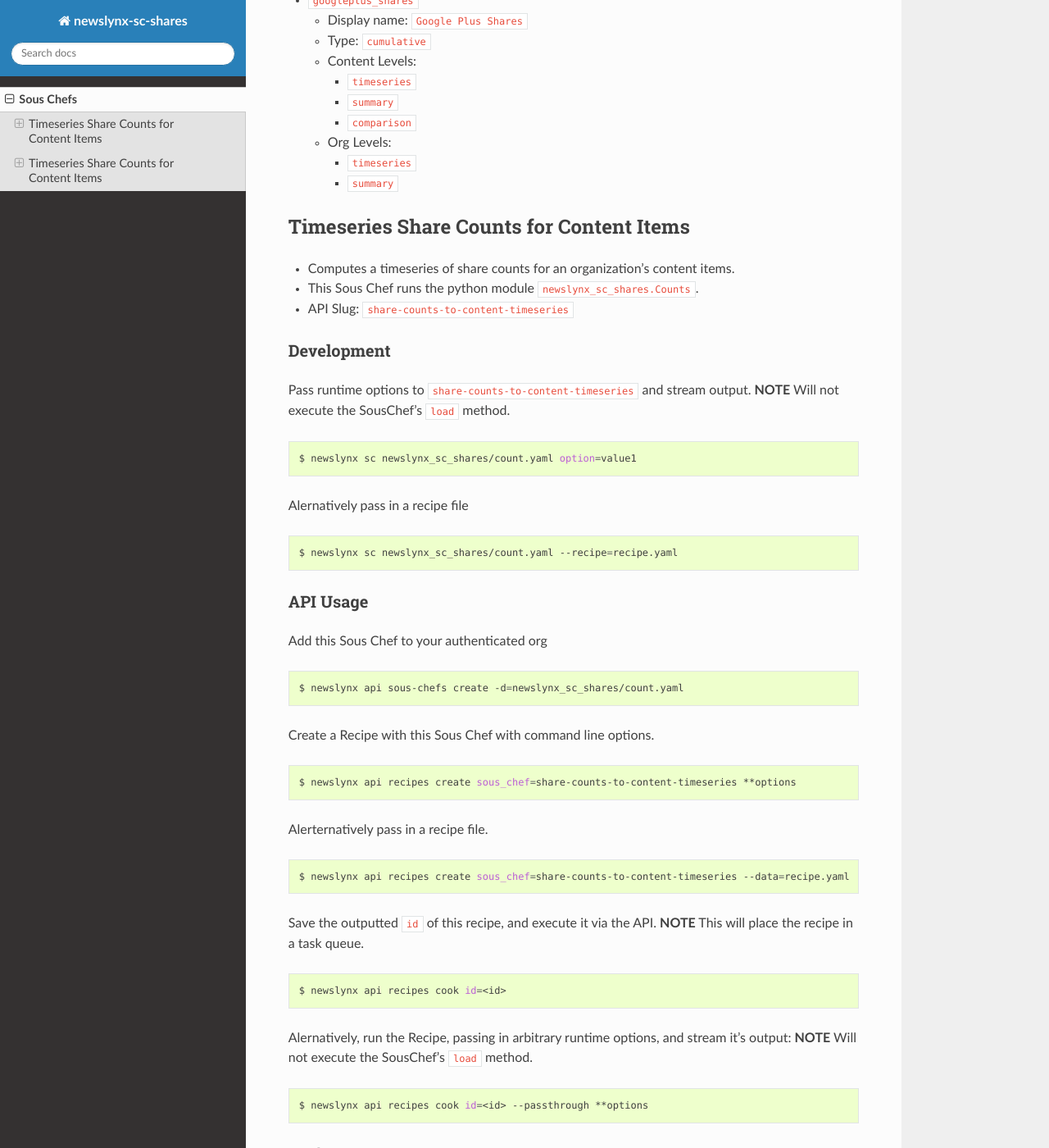
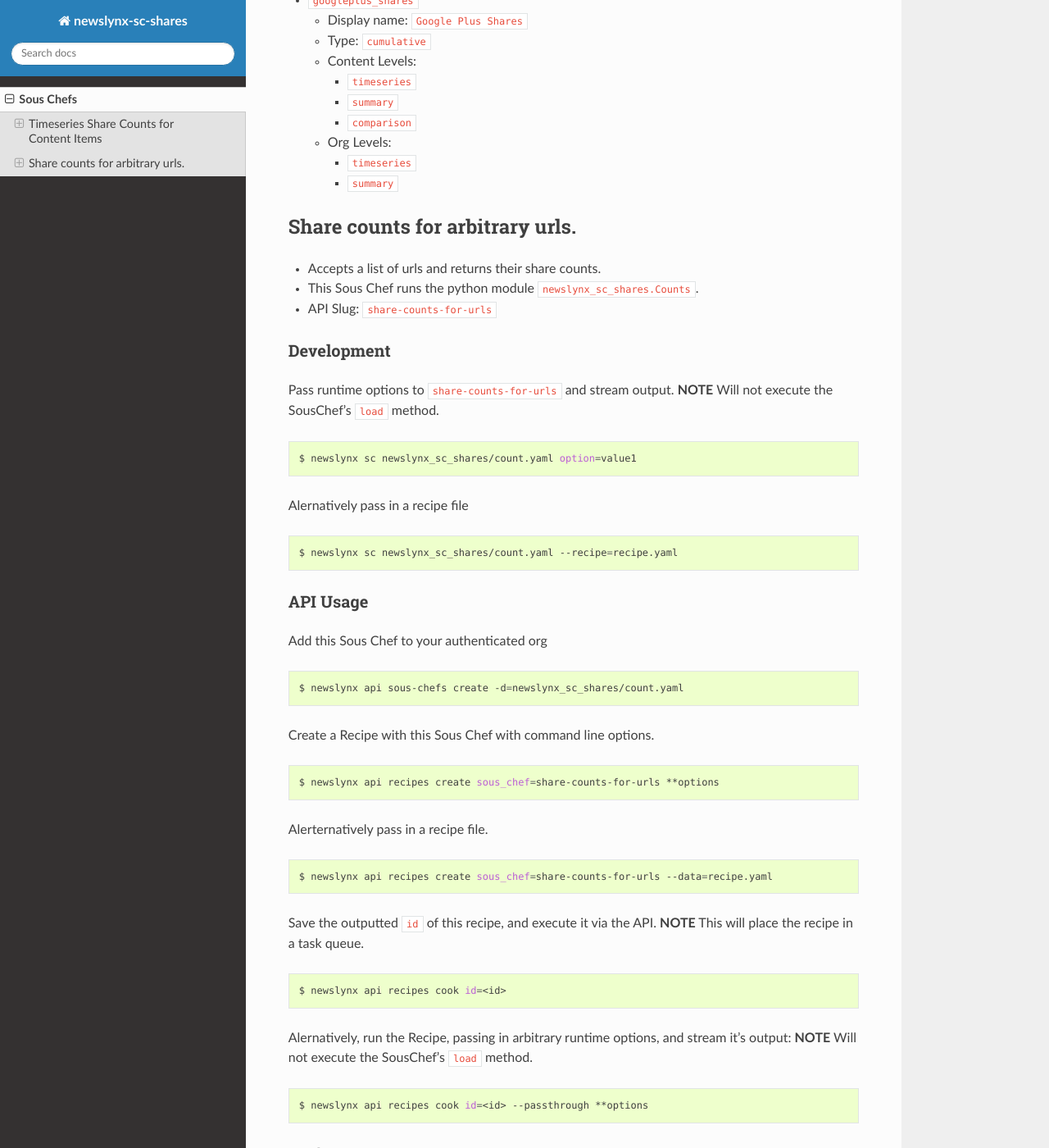
Before and after one commit to newslynx/newslynx-sc-shares, a Sphinx documentation site: the page built from docs/sous-chefs.rst, in a window 1280 px wide and 1400 px high, scrolled down 4005 px. Shown: the whole window at 82% size. Built offline with Sphinx 7.4.7 and the Read the Docs theme 2.0.0, drawn with Linux system fonts in a browser that asks for light colours; pages that are not in the unit, such as notebooks, are missing from menus; some of the changed text lies outside the part shown.

Commit message:
updated docs

```diff
--- a/docs/sous-chefs.rst
+++ b/docs/sous-chefs.rst
@@ -257,19 +257,18 @@ Metrics
 
 
 
-Timeseries Share Counts for Content Items
-~~~~~~~~~~~~~~~~~~~~~~~~~~~~~~~~~~~~~~~~~
+Share counts for arbitrary urls.
+~~~~~~~~~~~~~~~~~~~~~~~~~~~~~~~~
 
--  Computes a timeseries of share counts for an organization's content
-   items.
+-  Accepts a list of urls and returns their share counts.
 -  This Sous Chef runs the python module ``newslynx_sc_shares.Counts``.
--  API Slug: ``share-counts-to-content-timeseries``
+-  API Slug: ``share-counts-for-urls``
 
 Development
 ^^^^^^^^^^^
 
-Pass runtime options to ``share-counts-to-content-timeseries`` and
-stream output. **NOTE** Will not execute the SousChef's ``load`` method.
+Pass runtime options to ``share-counts-for-urls`` and stream output.
+**NOTE** Will not execute the SousChef's ``load`` method.
 
 .. code:: bash
 
@@ -294,13 +293,13 @@ Create a Recipe with this Sous Chef with command line options.
 
 .. code:: bash
 
-    $ newslynx api recipes create sous_chef=share-counts-to-content-timeseries **options
+    $ newslynx api recipes create sous_chef=share-counts-for-urls **options
 
 Alerternatively pass in a recipe file.
 
 .. code:: bash
 
-    $ newslynx api recipes create sous_chef=share-counts-to-content-timeseries --data=recipe.yaml
+    $ newslynx api recipes create sous_chef=share-counts-for-urls --data=recipe.yaml
 
 Save the outputted ``id`` of this recipe, and execute it via the API.
 **NOTE** This will place the recipe in a task queue.
@@ -320,8 +319,8 @@ method.
 Options
 ^^^^^^^
 
-In addition to default recipe options,
-``share-counts-to-content-timeseries`` also accepts the following
+In addition to default recipe options, ``share-counts-for-urls`` also
+accepts the following
 
 -  ``urls``
 
@@ -354,7 +353,7 @@ In addition to default recipe options,
 Metrics
 ^^^^^^^
 
-``share-counts-to-content-timeseries`` generates the following Metrics
+``share-counts-for-urls`` generates the following Metrics
 
 -  ``facebook_shares``
 
```
